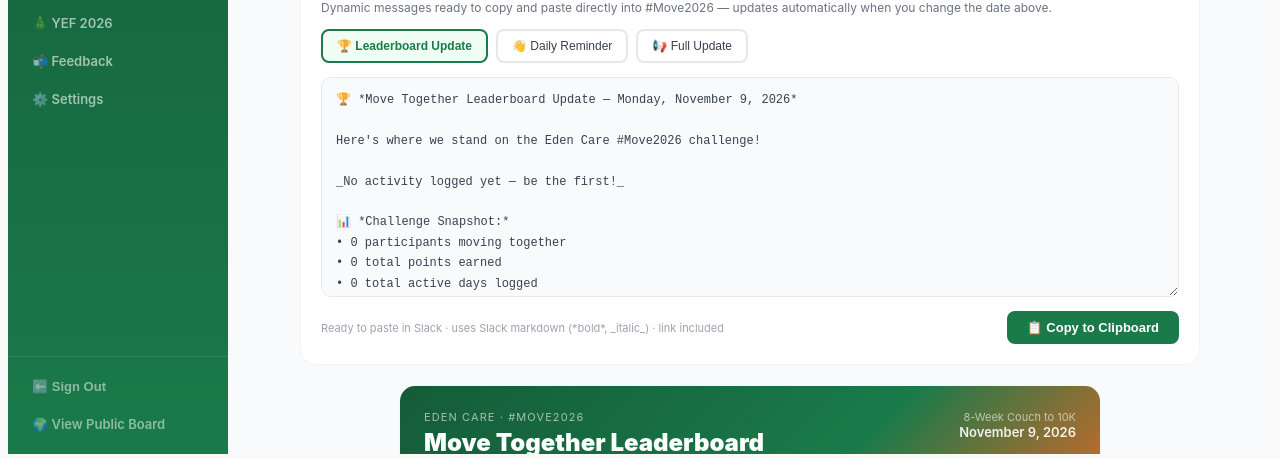
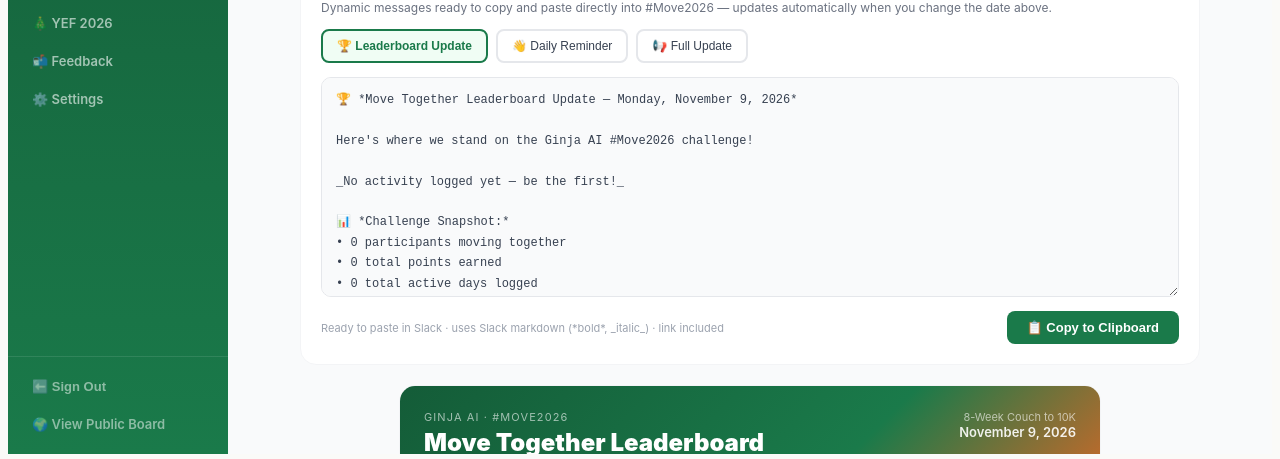
Before and after one commit to Nemwel-Boniface/pacetracker, a Next.js app: page /admin-move2026/leaderboard in a window 1280 px wide. Shown: the part 354-813 px from the top of the page. Built offline with nearby package versions, Linux system fonts and the light colour scheme; no server answers; the database is empty.

Commit message:
Rename Eden Care to Ginja AI on the admin leaderboard and members pages

```diff
--- a/src/app/admin-move2026/leaderboard/page.tsx
+++ b/src/app/admin-move2026/leaderboard/page.tsx
@@ -31,7 +31,7 @@ function buildLeadersMessage(active: MemberStats[], date: string, prizes: PrizeC
 
   return `🏆 *Move Together Leaderboard Update — ${fmtDateLong(date)}*
 
-Here's where we stand on the Eden Care #Move2026 challenge!
+Here's where we stand on the Ginja AI #Move2026 challenge!
 
 ${topLines}
 
@@ -235,7 +235,7 @@ export default function AdminLeaderboardPage() {
         <div style={{ background: 'linear-gradient(135deg,#145c38 0%,#1a7a4a 60%,#f26522 100%)', padding: '24px 24px 20px', color: 'white' }}>
           <div style={{ display: 'flex', justifyContent: 'space-between', alignItems: 'flex-start', marginBottom: 16 }}>
             <div>
-              <div style={{ fontSize: 11, color: 'rgba(255,255,255,0.6)', letterSpacing: '0.1em', textTransform: 'uppercase', marginBottom: 4 }}>Eden Care · #Move2026</div>
+              <div style={{ fontSize: 11, color: 'rgba(255,255,255,0.6)', letterSpacing: '0.1em', textTransform: 'uppercase', marginBottom: 4 }}>Ginja AI · #Move2026</div>
               <div style={{ fontSize: 24, fontWeight: 900 }}>Move Together Leaderboard</div>
             </div>
             <div style={{ textAlign: 'right' }}>
@@ -318,7 +318,7 @@ export default function AdminLeaderboardPage() {
             ))
           )}
           <div style={{ textAlign: 'center', fontSize: 10, color: '#d1d5db', marginTop: 8, paddingTop: 12, borderTop: '1px solid #f3f4f6' }}>
-            Consistency over intensity · Small steps, big difference · Eden Care #Move2026
+            Consistency over intensity · Small steps, big difference · Ginja AI #Move2026
           </div>
         </div>
       </div>
--- a/src/app/admin-move2026/members/page.tsx
+++ b/src/app/admin-move2026/members/page.tsx
@@ -99,7 +99,7 @@ function WelcomeMessage({ member, tempPassword, onDismiss }: { member: Member; t
   const platformUrl = typeof window !== 'undefined' ? window.location.origin : 'https://pacetracker.app';
   const message = `Hello ${member.name},
 
-You've been invited to PaceTracker – Eden Care's #Move2026 fitness challenge! 🏃‍♂️
+You've been invited to PaceTracker – Ginja AI's #Move2026 fitness challenge! 🏃‍♂️
 
 Sign in at: ${platformUrl}/authenticate
 Email: ${member.email}
@@ -273,7 +273,7 @@ export default function MembersPage() {
           <form onSubmit={handleCreate}>
             <div style={{display:'grid',gridTemplateColumns:'repeat(auto-fill,minmax(200px,1fr))',gap:12,marginBottom:12}}>
               <div><label style={{display:'block',fontSize:11,fontWeight:600,color:'#6b7280',marginBottom:4}}>Full Name *</label><input value={form.name} onChange={e=>setForm({...form,name:e.target.value})} placeholder="Jane Wanjiku" required style={inp}/></div>
-              <div><label style={{display:'block',fontSize:11,fontWeight:600,color:'#6b7280',marginBottom:4}}>Email *</label><input type="email" value={form.email} onChange={e=>setForm({...form,email:e.target.value})} placeholder="jane@edencaremedical.com" required style={inp}/></div>
+              <div><label style={{display:'block',fontSize:11,fontWeight:600,color:'#6b7280',marginBottom:4}}>Email *</label><input type="email" value={form.email} onChange={e=>setForm({...form,email:e.target.value})} placeholder="jane@ginja.ai" required style={inp}/></div>
               <div><label style={{display:'block',fontSize:11,fontWeight:600,color:'#6b7280',marginBottom:4}}>Country</label>
                 <select value={form.country} onChange={e=>setForm({...form,country:e.target.value})} style={inp}>
                   {countries.map(c=><option key={c.name} value={c.name}>{c.flag} {c.name}</option>)}
```
